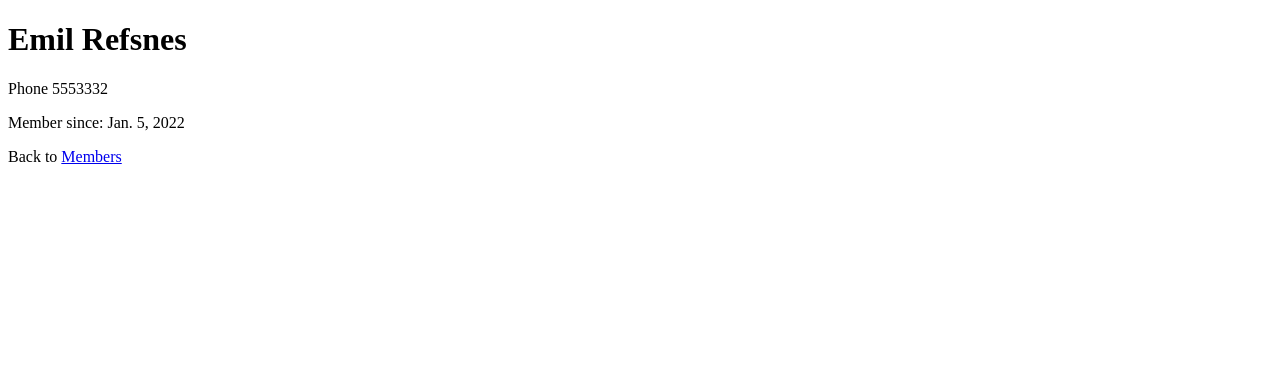
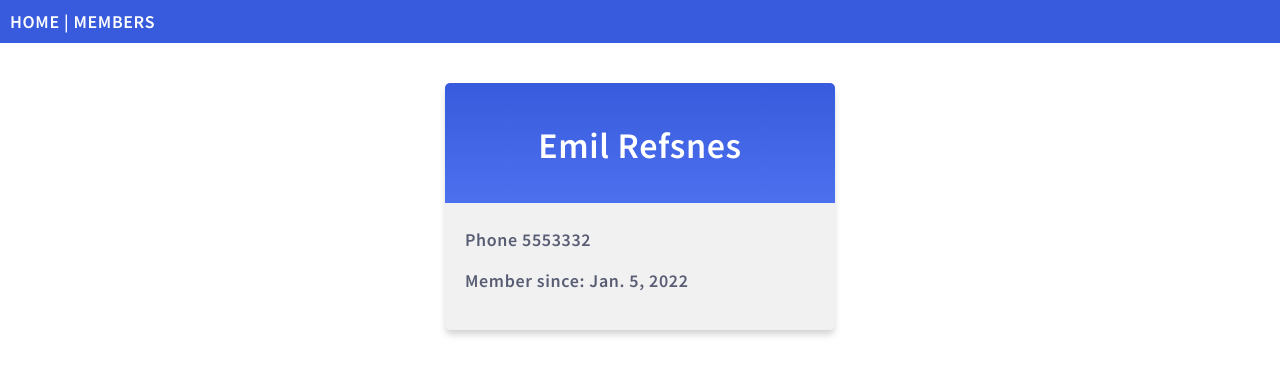
Before and after one commit to usmanCh129/python-learning-journey, a Django app: page /members/details/1 in a window 1280 px wide. Shown: the top 375 px of the page. Run offline with Django 5.2, Linux system fonts and the light colour scheme; data comes from the database, SQL or seed files in the repository.

Commit message:
Learning Python, Djano Costimizing page with CSS

```diff
--- a/my_tennis_club/members/templates/details.html
+++ b/my_tennis_club/members/templates/details.html
@@ -4,13 +4,10 @@
   Details about {{ mymember.firstname }} {{ mymember.lastname }}
 {% endblock %}
 
-
 {% block content %}
-  <h1>{{ mymember.firstname }} {{ mymember.lastname }}</h1>
-
-  <p>Phone {{ mymember.phone }}</p>
-  <p>Member since: {{ mymember.joined_date }}</p>
-
-  <p>Back to <a href="/members">Members</a></p>
-
+  <div class="mycard">
+    <h1>{{ mymember.firstname }} {{ mymember.lastname }}</h1>
+    <p>Phone {{ mymember.phone }}</p>
+    <p>Member since: {{ mymember.joined_date }}</p>
+  </div>
 {% endblock %}
--- a/my_tennis_club/members/templates/master.html
+++ b/my_tennis_club/members/templates/master.html
@@ -1,9 +1,16 @@
+{% load static %}
 <!DOCTYPE html>
 <html>
 <head>
+  <link rel="stylesheet" href="{% static 'mystyles.css' %}">
   <title>{% block title %}{% endblock %}</title>
 </head>
 <body>
+
+<div class="topnav">
+  <a href="/">HOME</a> |
+  <a href="/members">MEMBERS</a>
+</div>
 
 {% block content %}
 {% endblock %}
--- a/my_tennis_club/members/templates/template.html
+++ b/my_tennis_club/members/templates/template.html
@@ -33,6 +33,10 @@
 {% load static %}
 <link rel="stylesheet" href="{% static 'myfirst.css' %}">
 
+{% load static %}
+
+<link rel="stylesheet" href="{% static 'myglobal.css' %}">
+
 
 </body>
 </html>
--- /dev/null
+++ b/my_tennis_club/mystaticfiles/mystyles.css
@@ -0,0 +1,63 @@
+@import url('https://fonts.googleapis.com/css2?family=Source+Sans+Pro:wght@400;600&display=swap');
+body {
+  margin:0;
+  font: 600 18px 'Source Sans Pro', sans-serif;
+  letter-spacing: 0.64px;
+  color: #585d74;
+}
+.topnav {
+  background-color:#375BDC;
+  color:#ffffff;
+  padding:10px;
+}
+.topnav a:link, .topnav a:visited {
+  text-decoration: none;
+  color: #ffffff;
+}
+.topnav a:hover, .topnav a:active {
+  text-decoration: underline;
+}
+.mycard {
+  background-color: #f1f1f1;
+  background-image: linear-gradient(to bottom, #375BDC, #4D70EF);
+  background-size: 100% 120px;
+  background-repeat: no-repeat;
+  margin: 40px auto;
+  width: 350px;
+  border-radius: 5px;
+  box-shadow: 0 5px 7px -1px rgba(51, 51, 51, 0.23);
+  padding: 20px;
+}
+.mycard h1 {
+  text-align: center;
+  color:#ffffff;
+  margin:20px 0 60px 0;
+}
+ul {
+  list-style-type: none;
+  padding: 0;
+  margin: 0;
+}
+li {
+  background-color: #ffffff;
+  background-image: linear-gradient(to right, #375BDC, #4D70EF);
+  background-size: 50px 60px;
+  background-repeat: no-repeat;
+  cursor: pointer;
+  transition: transform .25s;
+  border-radius: 5px;
+  box-shadow: 0 5px 7px -1px rgba(51, 51, 51, 0.23);
+  padding: 15px;
+  padding-left: 70px;
+  margin-top: 5px;
+}
+li:hover {
+  transform: scale(1.1);
+}
+a:link, a:visited {
+  color: #375BDC;
+}
+.main, .main h1 {
+  text-align:center;
+  color:#375BDC;
+}
--- /dev/null
+++ b/my_tennis_club/productionfiles/myglobal.css
@@ -0,0 +1,3 @@
+body {
+  color: violet;
+}
```
Also changed, not shown: my_tennis_club/members/templates/all_members.html (+8 -10 lines), my_tennis_club/members/templates/main.html (+6 -6 lines), my_tennis_club/my_tennis_club/settings.py (+9 -0 lines), my_tennis_club/productionfiles/mystyles.css (added, +63 -0 lines).
